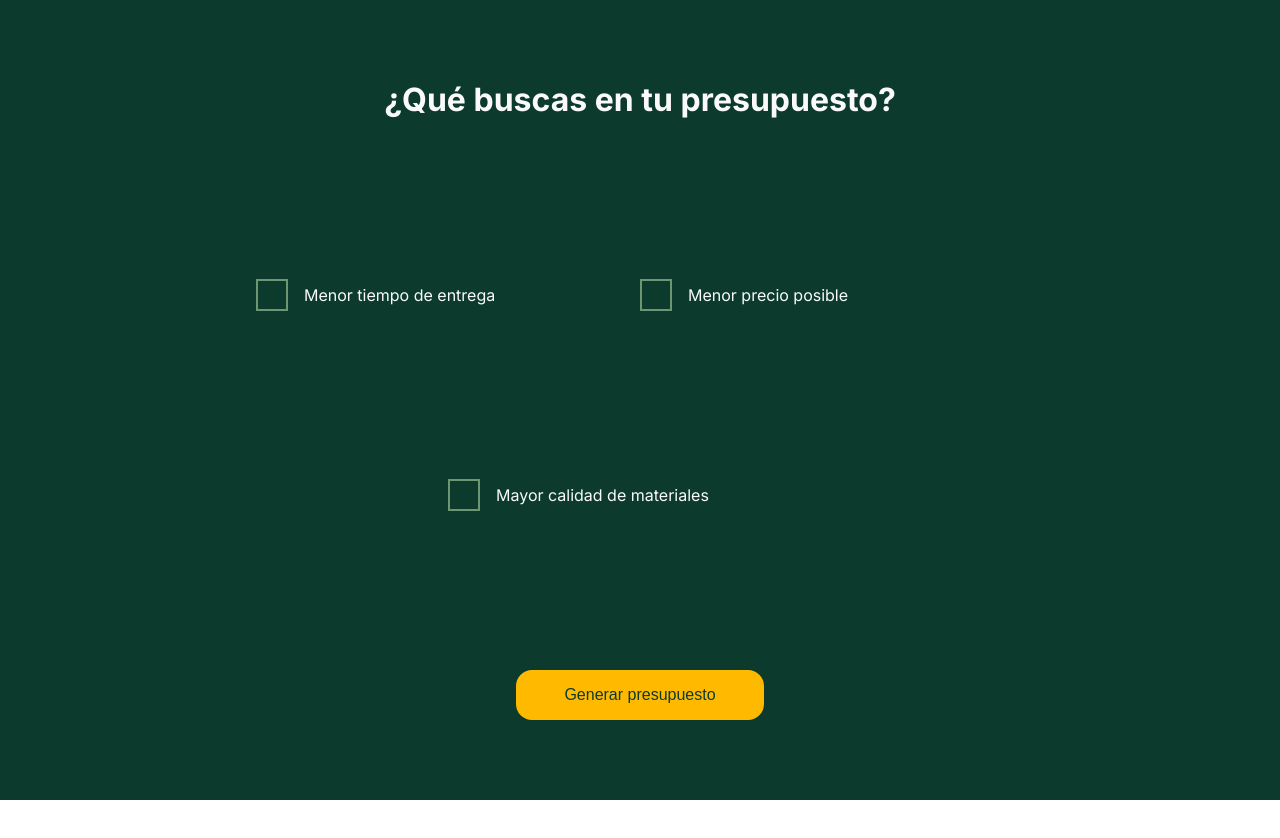
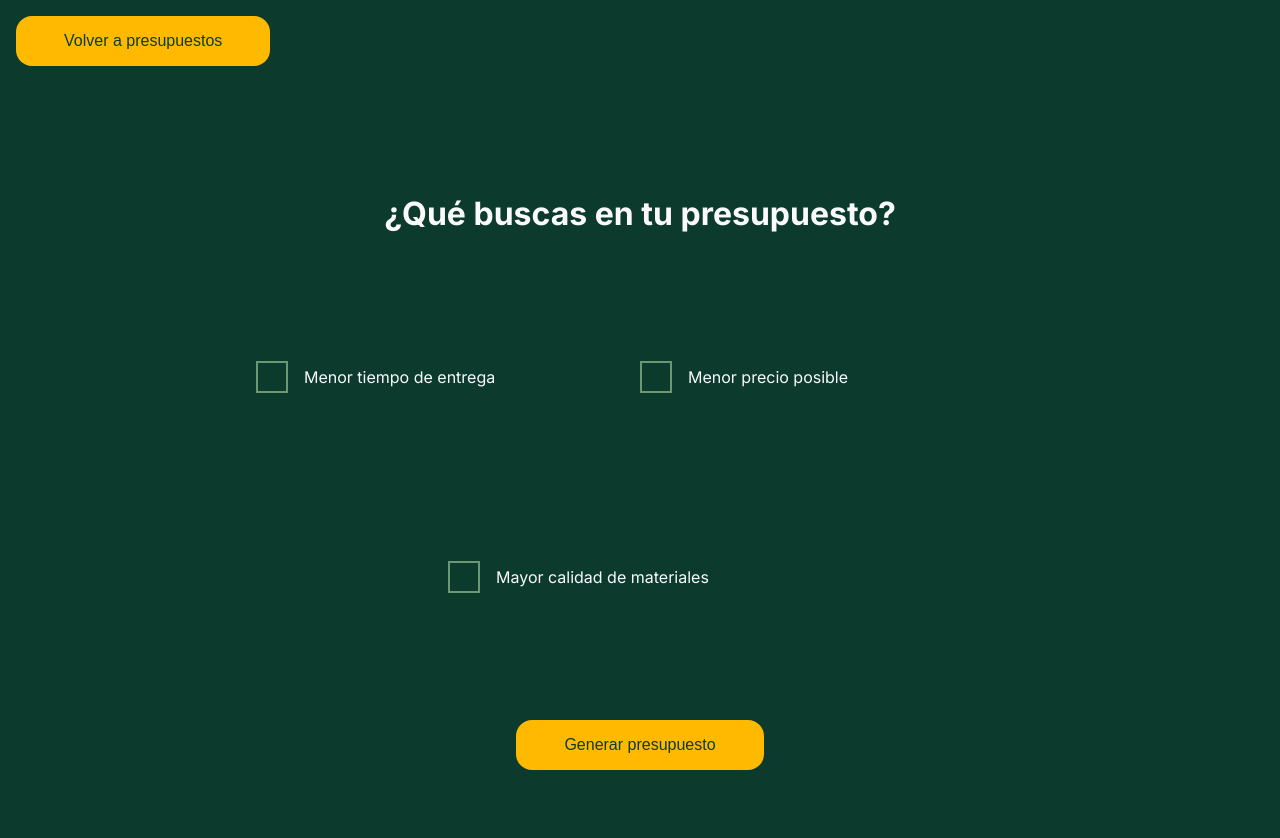
Before and after one commit to lucastro95/ConstrunetApp, a Next.js app: page /presupuestos in a window 1280 px wide. Shown: the top 838 px of the page. Before the commit the page ends 800 px from the top, so only its background shows below. Built offline with nearby package versions, Linux system fonts and the light colour scheme.

Commit message:
agrego boton para volver a la pagina principal

```diff
--- a/src/app/layout.js
+++ b/src/app/layout.js
@@ -1,6 +1,7 @@
 import { Inter } from "next/font/google";
 import "./globals.css";
 import { ReduxProvider } from './Provider';
+import HomeButton from '../ui/common/HomeButton';
 
 const inter = Inter({ subsets: ["latin"] });
 
@@ -14,6 +15,7 @@ export default function RootLayout({ children }) {
     <html lang="en">
       <body className={inter.className}>
         <ReduxProvider>
+          <HomeButton text="Volver a presupuestos" href="/" />
           {children}
         </ReduxProvider>
       </body>
--- a/src/app/presupuestos/presupuestos.module.scss
+++ b/src/app/presupuestos/presupuestos.module.scss
@@ -1,7 +1,7 @@
 .main {
     width: 100%;
     min-height: 100vh;
-    padding: 5rem 10rem;
+    padding: 7rem 10rem;
     background-color: var(--verde-oscuro);
 
     display: flex;
--- /dev/null
+++ b/src/ui/common/HomeButton.jsx
@@ -0,0 +1,21 @@
+"use client";
+import React from "react";
+import PropTypes from "prop-types"; // Add this line
+import styles from "./HomeButton.module.scss";
+
+const HomeButton = ({ text, href }) => {
+    return (
+        <div className={styles.container}>
+            <button className={styles.button} href={href}>
+                {text}
+            </button>
+        </div>
+    );
+};
+
+HomeButton.propTypes = {
+    text: PropTypes.string.isRequired, // Add this line
+    href: PropTypes.string.isRequired,
+};
+
+export default HomeButton;
--- /dev/null
+++ b/src/ui/common/HomeButton.module.scss
@@ -0,0 +1,20 @@
+.button {
+    padding: 1rem 3rem;
+
+    border: none;
+    border-radius: 1rem;
+    background-color: var(--amarillo);
+    color: var(--verde-oscuro);
+    font-size: 1rem;
+
+    cursor: pointer;
+
+    &:hover {
+        box-shadow: 1px 6px 14px 0px var(--negro);
+    }
+
+}
+.container{
+    background-color: var(--verde-oscuro);
+    padding: 1rem;
+}
```
